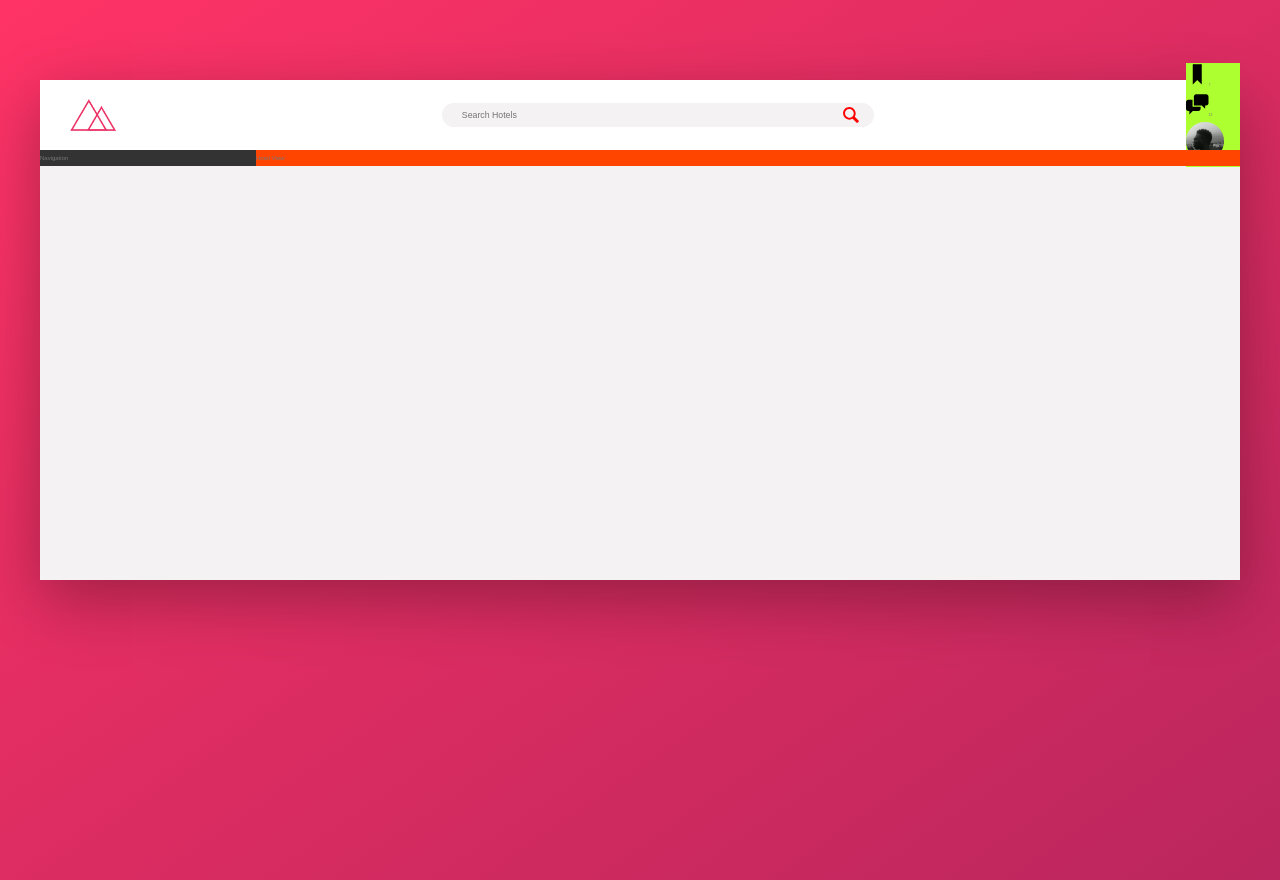
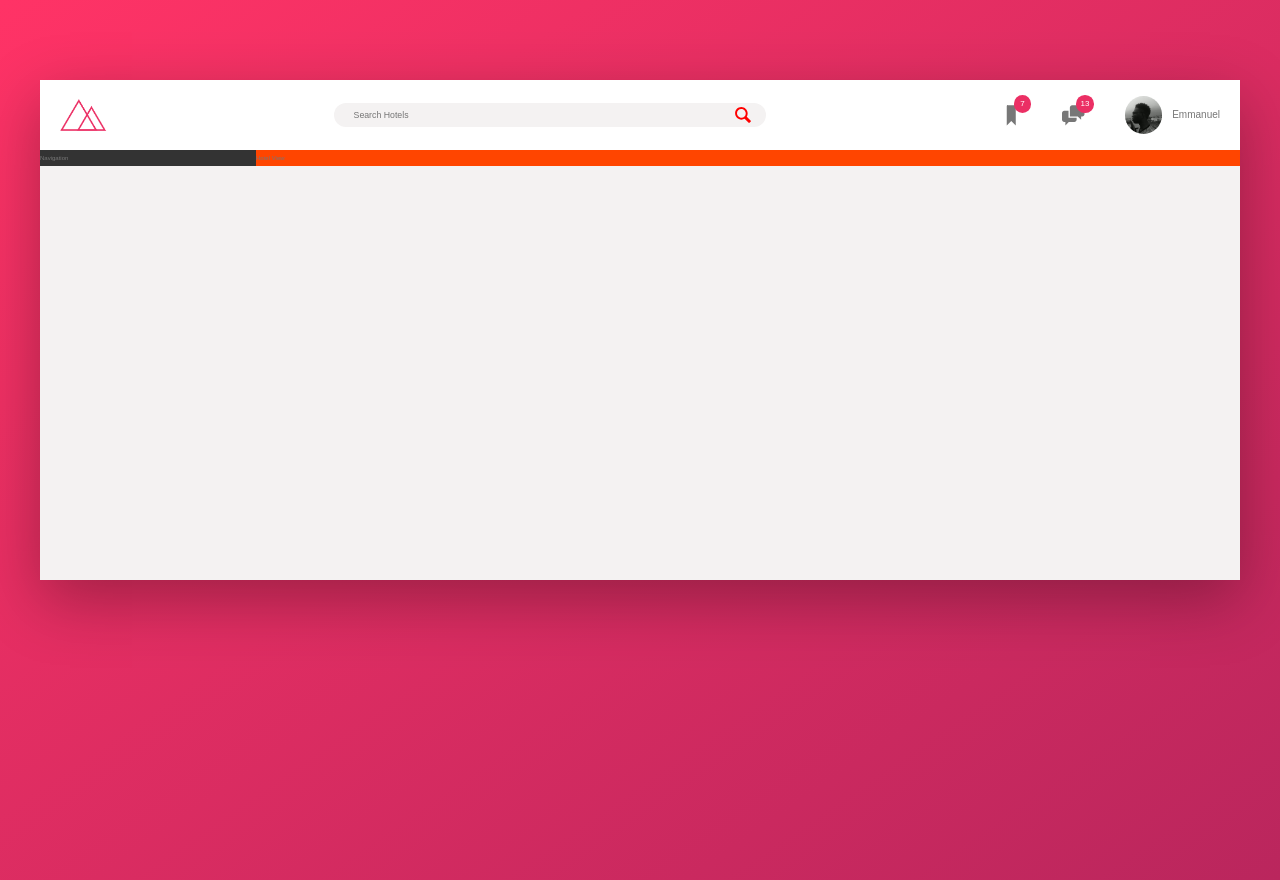
Before and after one commit to Harkindey/Trillo-React, a React app: page / in a window 1280 px wide. Built offline with nearby package versions, Linux system fonts and the light colour scheme.

Commit message:
FInished the Header Component

```diff
--- a/src/App.js
+++ b/src/App.js
@@ -35,7 +35,7 @@
             </div>
             <div className="user-nav__user">
               <img src='img/profile.jpeg' alt="" className="user-nav__user-photo" />
-              <span className="user-nav__user-name">Emmanuel</span>
+              <p className="user-nav__user-name">Emmanuel</p>
             </div>
           </nav>
         </header>
--- a/src/sass/_components.scss
+++ b/src/sass/_components.scss
@@ -2,7 +2,7 @@
 // LOGO
 .logo {
     height: 3.25rem;
-    margin-left: 3rem;
+    margin-left: 2rem;
 }
 /////////////////////////////////////////////////////////
 // SEARCH
@@ -63,30 +63,54 @@
 /////////////////////////////////////////////////////////
 // USER NAVIGATION
 .user-nav{
-    background-color: greenyellow;
+    display: flex;
+    align-items: center;
+    align-self: stretch;
+
+    & > * {
+        padding: 0 2rem;
+        cursor: pointer;
+        height: 100%;
+        display: flex;
+        align-items: center;
+    }
+
+    & > *:hover {
+        background-color: var(--color-grey-light-2);
+    }
+
     &__icon-box {
-
+        position: relative;
     }
 
     &__icon {
         height: 2.25rem;
         width: 2.25rem;
+        fill: var(--color-grey-dark-2);
     }
 
     &__notification {
+            font-size: .8rem;
+            height: 1.75rem;
+            width: 1.75rem;
+            border-radius: 50%;
+            background-color: var(--color-primary);
+            color: #fff; ;
+            position: absolute;
+            top: 1.5rem;
+            right: 1.1rem;
 
-    }
-
-    &__user {
-
+            display: flex;
+            justify-content: center;
+            align-items: center;
     }
 
     &__user-photo{
         height: 3.75rem;
         border-radius: 50%;
+        margin-right: 1rem;
     }
-
     &__user-name{
-
+        font-size: 1rem;
     }
 }
```
